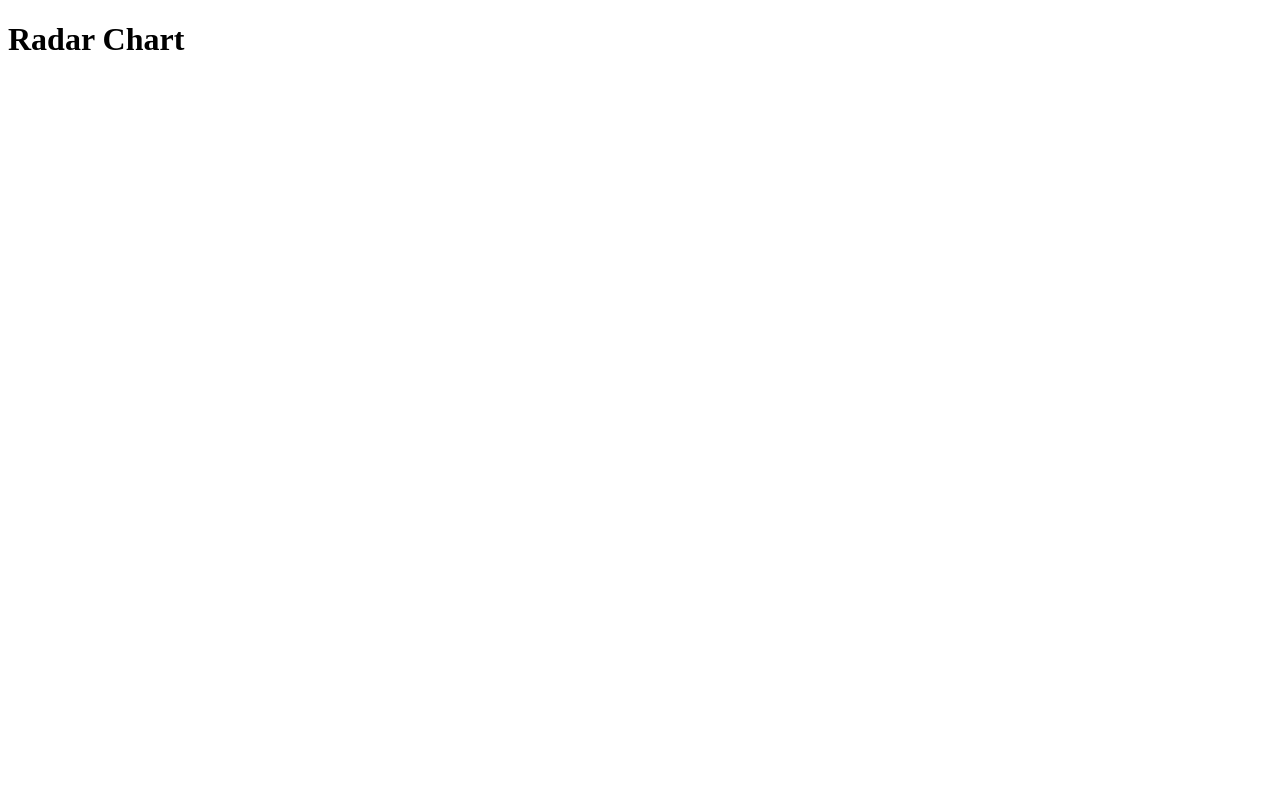
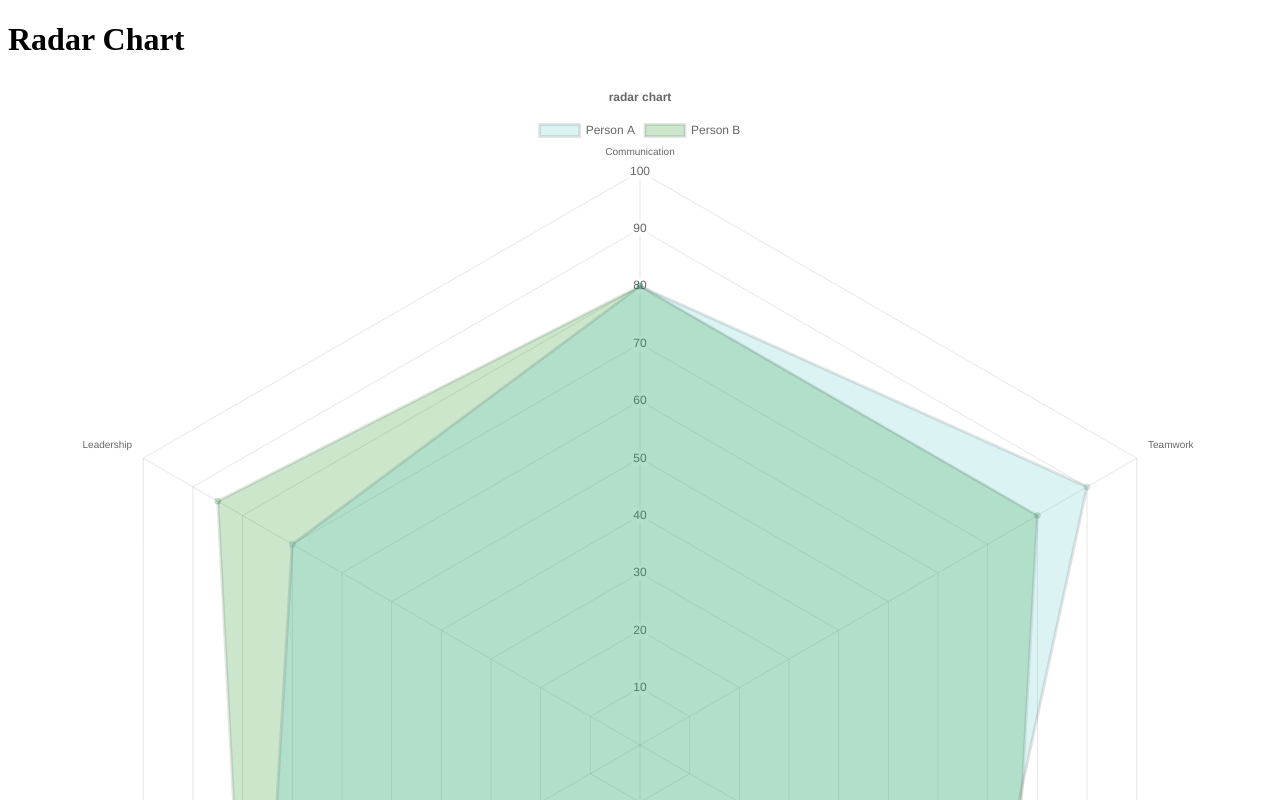
Before and after one commit to Jerryco-1/it24a, a plain HTML site: page radarchart.html in a window 1280 px wide. Shown: the top 800 px of the page. Drawn offline with nearby package versions, Linux system fonts and the light colour scheme.

Commit message:
Addded Additional methods for radarchart and sample data

```diff
--- /dev/null
+++ b/radarData.json
@@ -0,0 +1,17 @@
+{
+    "labels": ["Communication","Teamwork","Problem Solving","Creativity","Adaptability","Leadership"],
+    "datasets": [
+        {
+            "label": "Person A",
+            "data":[80,90,70,85,75,70],
+            "backgroundColor":"rgba(75,192,192,0.2)",
+            "bordercolor":"rgba(75,192,192,1)"
+        },
+    {
+            "label": "Person B",
+            "data":[80,80,75,85,80,85],
+            "backgroundColor":"rgba(0,128,0,0.2)",
+            "bordercolor":"rgba(0,128,0,0.2,)"
+    }
+    ]
+}
--- a/radarchart.html
+++ b/radarchart.html
@@ -4,6 +4,9 @@
     <meta charset="UTF-8">
     <meta name="viewport" content="width=device-width, initial-scale=1.0">
     <title>Radar Chart</title>
+
+    <script src="https://cdn.jsdelivr.net/npm/chart.js"></script>
+
 </head>
 <body>
     <h1>Radar Chart</h1>
@@ -12,6 +15,66 @@
     </div>
 </body>
 <script>
+    class radarChart{
+        constructor(canvasId,dataUrl){
+            this.canvasId = canvasId;
+            this.dataUrl = dataUrl;
+            this.chart = null;
 
+        }
+        renderChart(data){
+            const ctx = document.getElementById(this.canvasId).getContext("2d");
+
+            this.chart = new Chart(ctx,{
+                type:"radar",
+                data:{
+                    //labels
+                    labels:data.labels,
+                    //datasets
+                    datasets: data.datasets
+                },
+                options:{
+                    responsive: true,
+                    plugins:{
+                        legend:{
+                            position: "top"
+                        },
+                        title:{
+                            display: true,
+                            text:"radar chart"
+                        }
+                    },
+                    scales:{
+                        r:{
+                            angleLines:{display:true},
+                            suggestedMin:0,
+                            suggestedMax:100
+                        }
+                    }
+                }
+            });
+        }
+        async fetchData(){
+            try {
+                const response = await fetch(this.dataUrl);
+                if(!response.ok) throw new Error (`Failed to load data :${reponse.statusText}`);
+
+                const data = await response.json();
+                return data;
+            } catch (error) {
+                console.error("Error fetching data: ",error);
+                return null;
+            }
+        }
+        async init (){
+            const data = await this.fetchData();
+            if(data) this.renderChart(data);
+
+        }
+    }
+    document.addEventListener("DOMContentLoaded",()=>{
+        const chart = new radarChart("radarChart","radarData.json");
+        chart.init();
+    });
 </script>
 </html>
```
Also changed, not shown: index.html (+3 -2 lines).
